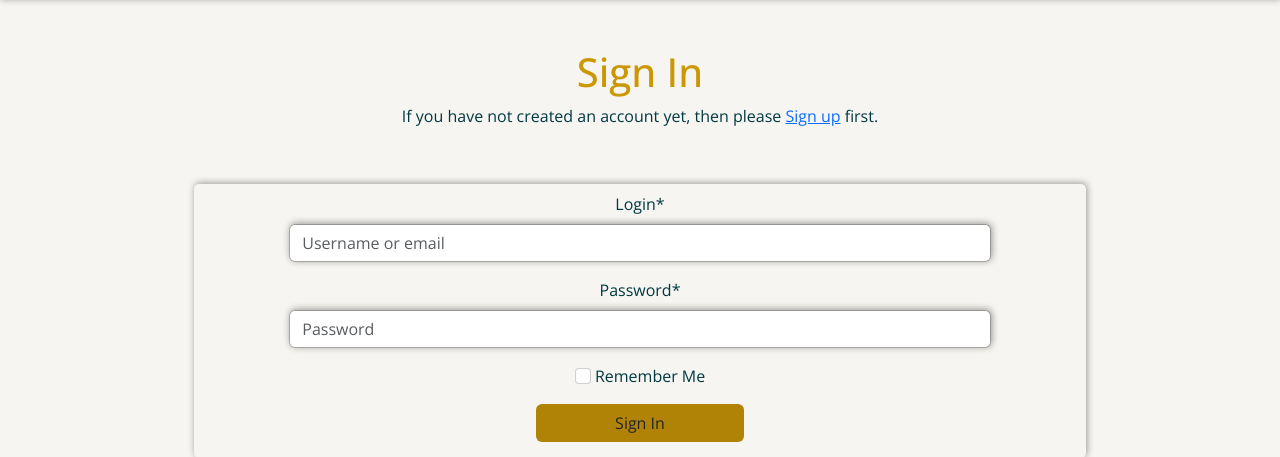
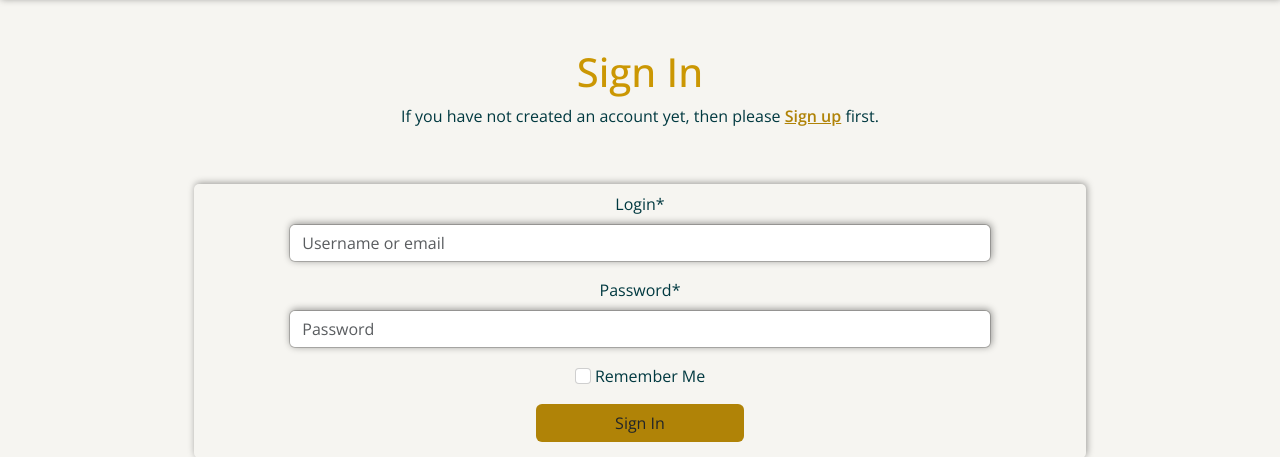
Before and after one commit to EVondrus/la-hotel, a Django app: page /accounts/login/ in a window 1280 px wide. Shown: the part 102-559 px from the top of the page. Run offline with Django 5.2, Linux system fonts and the light colour scheme; some libraries are stand-ins or nearby versions.

Commit message:
fix: Update color class name
from text-green to text-gold to make style work

```diff
--- a/static/css/base.css
+++ b/static/css/base.css
@@ -145,6 +145,10 @@ a.btn-book:hover {
   font-weight: 600;
 }
 
+.text-gold:hover {
+  color: var(--slate-green);
+}
+
 .form-check .form-check-input {
   float: none;
   border: var(--border);
--- a/templates/allauth/account/login.html
+++ b/templates/allauth/account/login.html
@@ -8,7 +8,7 @@
 
   <p>
     {% blocktrans %}If you have not created an account yet, then please
-    <a class="text-green" href="{{ signup_url }}">Sign up</a> first.{% endblocktrans %}
+    <a class="text-gold" href="{{ signup_url }}">Sign up</a> first.{% endblocktrans %}
   </p>
 
   <form class="form p-2" method="POST" action="{% url 'account_login' %}">
```
